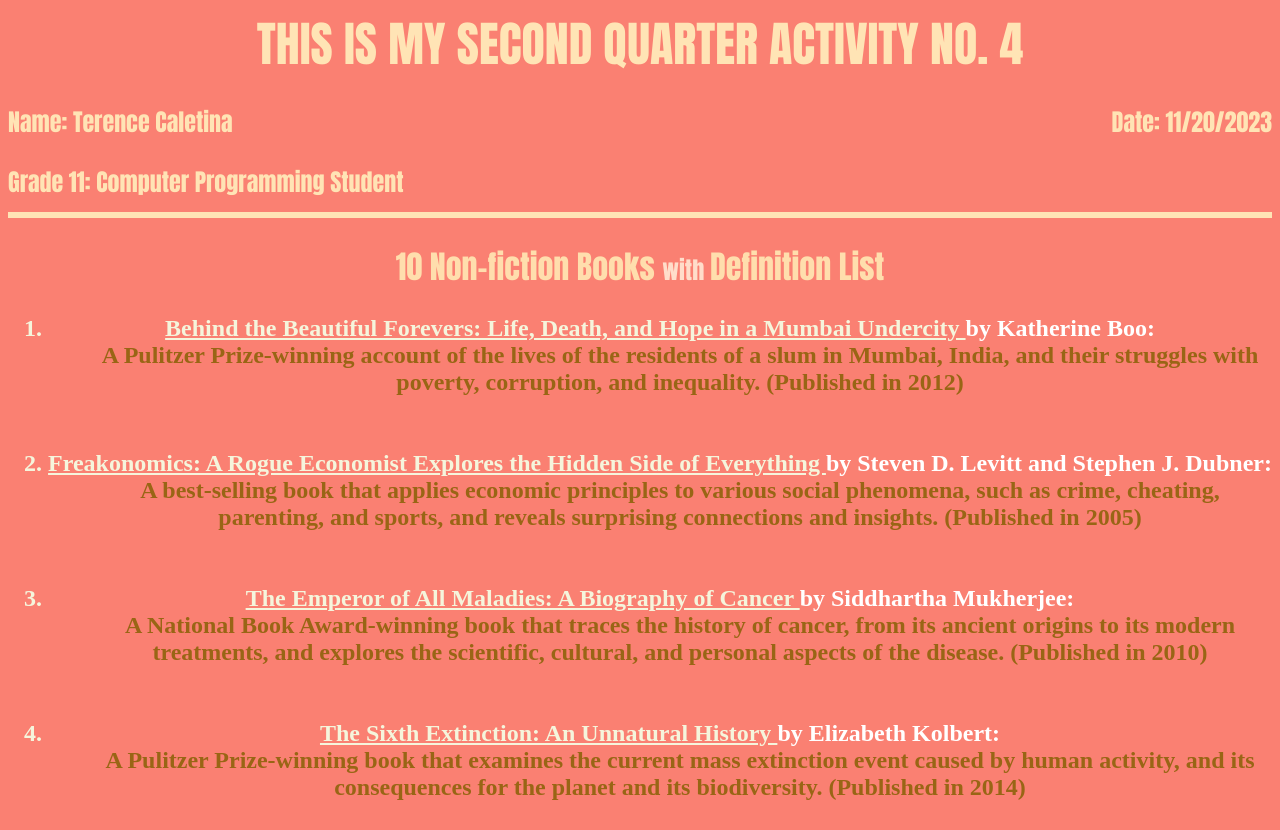
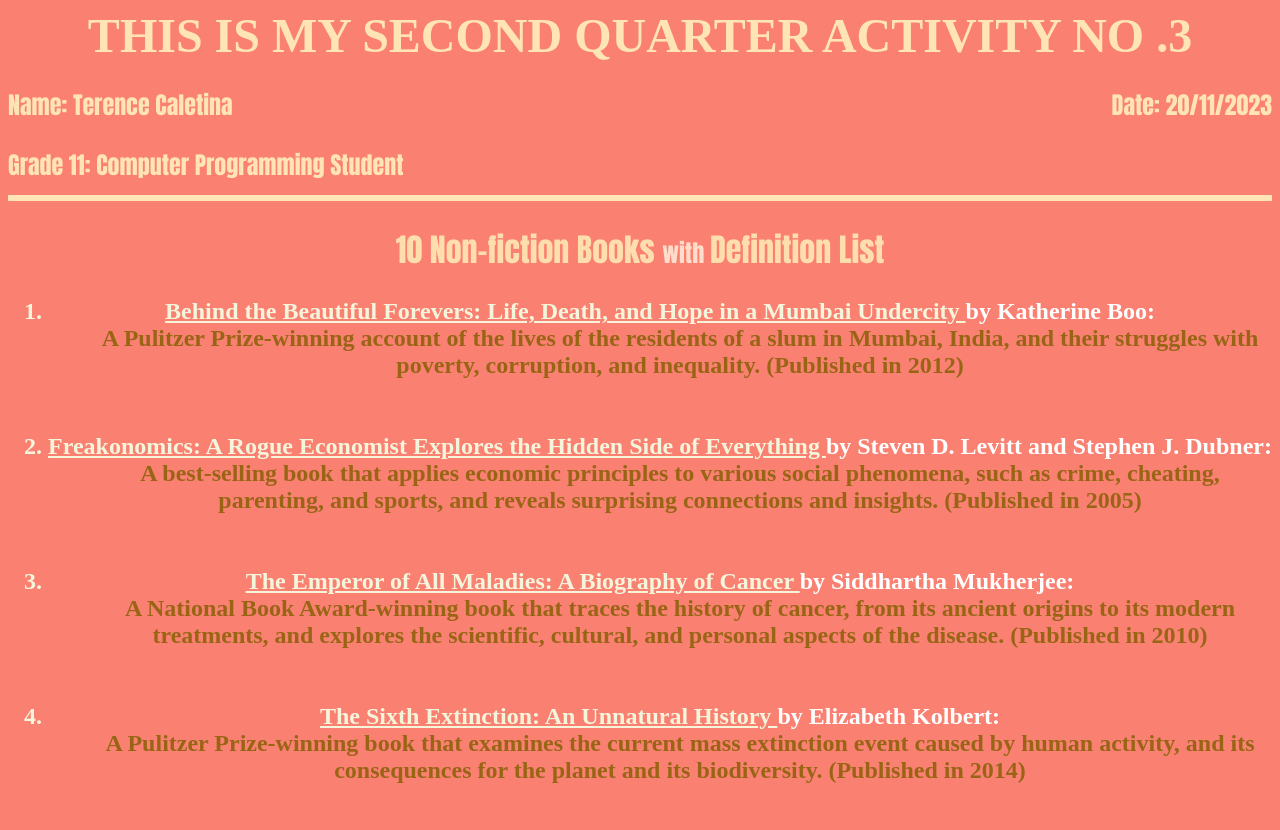
Before and after one commit to Terencecaletina/Activity-4, a plain HTML site: page index.html in a window 1280 px wide. Shown: the top 830 px of the page. Drawn offline with Linux system fonts and the light colour scheme.

Commit message:
Update index.html

```diff
--- a/index.html
+++ b/index.html
@@ -4,11 +4,11 @@
 <title> Activity 4 </title>
 </head>
 <body>
-<p align="center"> <font color="#ffe4b5"face="impact"size="10"> THIS IS MY SECOND QUARTER ACTIVITY NO. 4 </font> </p>
 
+<center> <h1> <font face="Blured Stroke"color="#ffe4b5"size=16> THIS IS MY SECOND QUARTER ACTIVITY NO </font> <font color="#ffe4b5"size=16>.3 </font> </center>
 <h2> <font color="#ffe4b5"face="impact"> <p style="text-align:right">
  <span style="float:left">Name: Terence Caletina</span>
-Date: 11/20/2023 </font> </h2> </p>
+Date: 20/11/2023 </font> </h2> </p>
 
 <h2> <font color="#ffe4b5"face="impact"> Grade 11: Computer Programming Student </font>
 <hr style="height:6px;border-width:0px;background-color:#ffe4b5">
```
